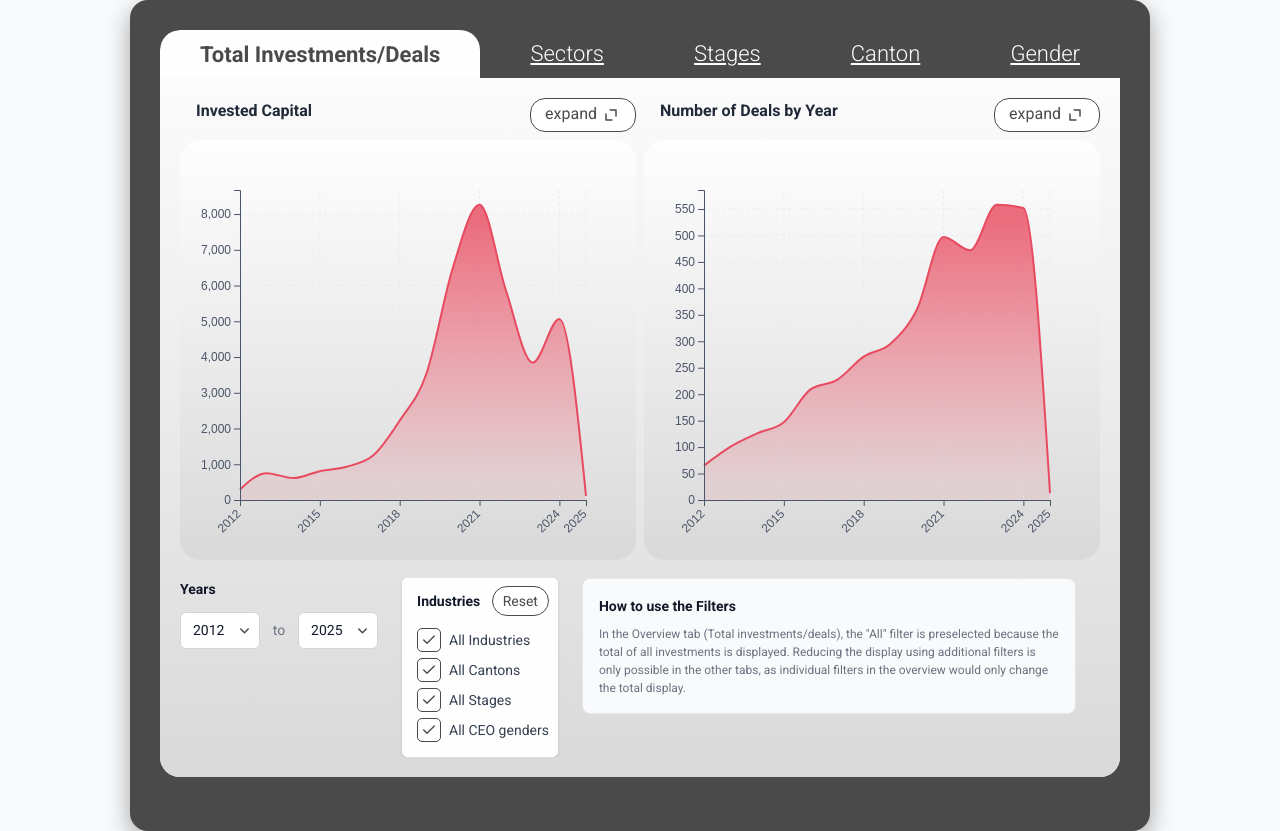
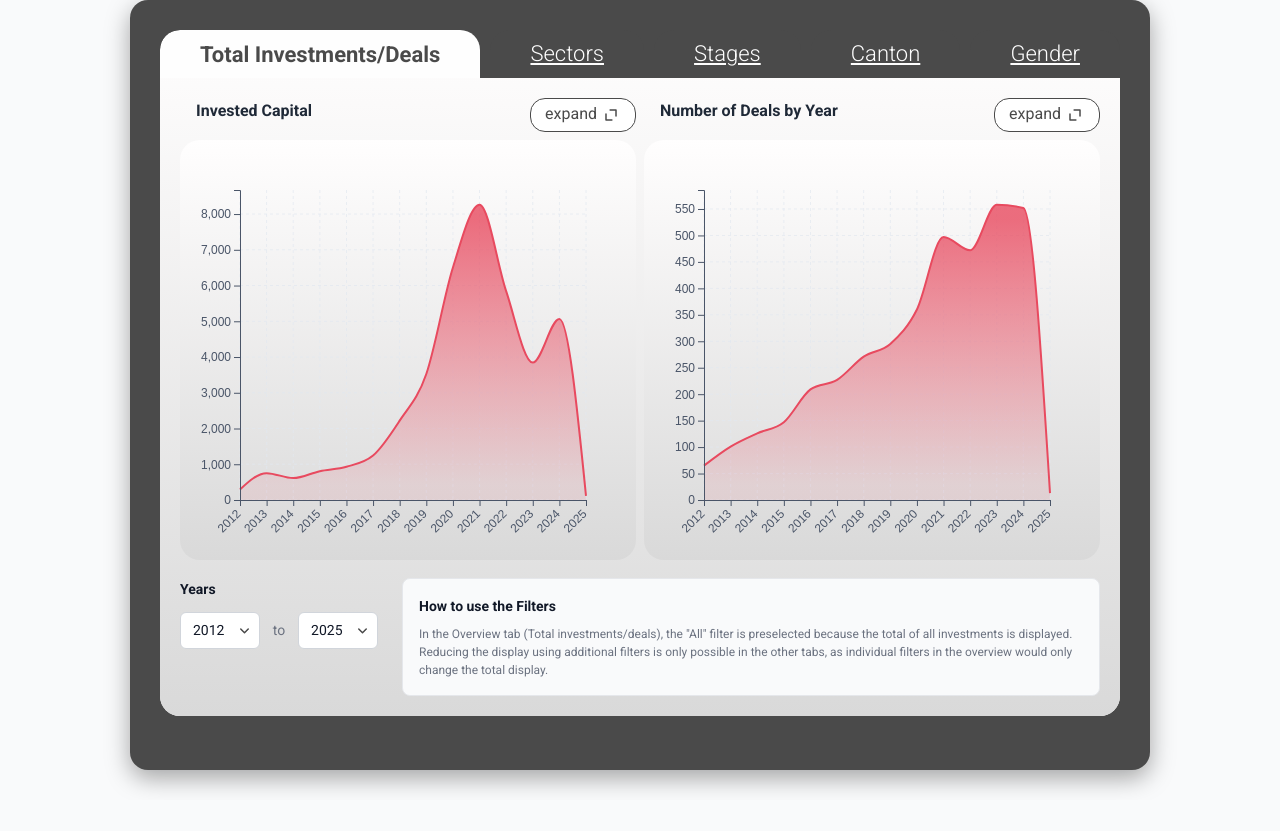
Before and after one commit to alionazherdetska/swiss-vc-dashboard, a React (Create React App) app: page / in a window 1280 px wide. After the commit the page ends 800 px from the top, so only its background shows below. Built offline with nearby package versions, Linux system fonts and the light colour scheme.

Commit message:
fixed the years range

```diff
--- a/src/components/charts/common/CreateAnalysisChart.js
+++ b/src/components/charts/common/CreateAnalysisChart.js
@@ -102,6 +102,7 @@ const createAnalysisChart = (config) => {
         const expandedNames = EXPANDED_ORDER_CODES.map((code) => codeToName[code]).filter(Boolean);
 
         // Names that are NOT explicitly exposed in expandedNames will be grouped into 'Other' in expanded view
+        // eslint-disable-next-line no-unused-vars
         const otherNamesForExpanded = OFFICIAL_CANTONS.map((c) => c.name).filter((n) => !expandedNames.includes(n));
 
         // Build category mapping for expanded data: map anything not in expandedNames -> 'Other'
@@ -216,6 +217,7 @@ const createAnalysisChart = (config) => {
         expandedCategories || categories
       );
 
+      // eslint-disable-next-line react-hooks/exhaustive-deps
       useEffect(() => {
         setModalSelectedCategories(expandedCategories || categories);
       }, [expandedCategories, categories]);
--- a/src/components/charts/common/D3AreaChart.js
+++ b/src/components/charts/common/D3AreaChart.js
@@ -68,15 +68,20 @@ const D3AreaChart = ({
 
     // Build a deduplicated, sorted array of data years so we can pick ticks
     const years = Array.from(new Set(data.map((d) => d.year))).sort((a, b) => a - b);
-
-    // Choose tick values so labels do not overlap: estimate ~60px per tick.
+    // If the years array is consecutive (e.g. 2012,2013,...,2025) or short enough
+    // to fit, show every year. Otherwise sample ticks based on chart width.
     const maxTicks = Math.max(1, Math.floor(chartWidth / 60));
-    const step = Math.max(1, Math.ceil(years.length / maxTicks));
-    const tickValues = [];
-    for (let i = 0; i < years.length; i += step) tickValues.push(years[i]);
-    // Ensure last year is included
-    if (tickValues[tickValues.length - 1] !== years[years.length - 1]) {
-      tickValues.push(years[years.length - 1]);
+    const isConsecutive = years.length > 1 && years.every((y, i) => i === 0 || y === years[i - 1] + 1);
+    let tickValues = [];
+    if (isConsecutive || years.length <= maxTicks) {
+      tickValues = years.slice();
+    } else {
+      const step = Math.max(1, Math.ceil(years.length / maxTicks));
+      for (let i = 0; i < years.length; i += step) tickValues.push(years[i]);
+      // Ensure last year is included
+      if (tickValues[tickValues.length - 1] !== years[years.length - 1]) {
+        tickValues.push(years[years.length - 1]);
+      }
     }
 
     const yTicks = yScale.ticks();
--- a/src/components/charts/common/D3MultiSeriesChart.js
+++ b/src/components/charts/common/D3MultiSeriesChart.js
@@ -136,18 +136,6 @@ const D3MultiSeriesChart = ({
       .domain([0, maxValue * 1.1])
       .range([chartHeight, 0]);
 
-    g.selectAll(".grid-x")
-      .data(years)
-      .enter()
-      .append("line")
-      .attr("class", "grid-x")
-      .attr("x1", (d) => xScale(d) + xScale.bandwidth() / 2)
-      .attr("x2", (d) => xScale(d) + xScale.bandwidth() / 2)
-      .attr("y1", 0)
-      .attr("y2", chartHeight)
-      .style("stroke", GRID_STROKE)
-      .style("stroke-width", 0.5)
-      .style("opacity", 0.5);
 
     g.selectAll(".grid-y")
       .data(yScale.ticks())
@@ -162,11 +150,21 @@ const D3MultiSeriesChart = ({
       .style("stroke-width", 0.5)
       .style("opacity", 0.5);
 
-    // Choose tick values so labels do not overlap: estimate max ticks by
-    // allowing ~60px per tick label, then sample the years array accordingly.
+    // Choose tick values so labels do not overlap: show all years when the
+    // years array is consecutive (e.g., 2012..2025) or small enough to fit,
+    // otherwise sample based on chart width (~60px per tick).
     const maxTicks = Math.max(1, Math.floor(chartWidth / 60));
-    const step = Math.max(1, Math.ceil(years.length / maxTicks));
-    const tickValues = years.filter((_, i) => i % step === 0);
+    const isConsecutive = years.length > 1 && years.every((y, i) => i === 0 || y === years[i - 1] + 1);
+    let tickValues = [];
+    if (isConsecutive || years.length <= maxTicks) {
+      tickValues = years.slice();
+    } else {
+      const step = Math.max(1, Math.ceil(years.length / maxTicks));
+      for (let i = 0; i < years.length; i += step) tickValues.push(years[i]);
+      if (tickValues[tickValues.length - 1] !== years[years.length - 1]) {
+        tickValues.push(years[years.length - 1]);
+      }
+    }
 
     const xAxis = g
       .append("g")
--- a/src/components/filters/FilterPanel.js
+++ b/src/components/filters/FilterPanel.js
@@ -53,6 +53,7 @@ const FilterPanel = ({
     [OTHER_CANTON_CODES_LOCAL]
   );
 
+  // eslint-disable-next-line react-hooks/exhaustive-deps
   const displayCantons = useMemo(() => [...allowedCantons, { name: "Other", code: "OTHER" }], [allowedCantons]);
 
   // Determine which filter should be primary (checkboxes with colors)
@@ -162,30 +163,7 @@ const FilterPanel = ({
             </div>
           </Section>
 
-          {/* Column 2: All filters as checkboxes with reset inside */}
-          <Section title="Industries" onReset={resetFilters}>
-            <div className={styles.overviewCheckboxes}>
-              <label className={`${styles.itemLabel}`}>
-                <input type="checkbox" checked={true} disabled className={`${styles.checkbox}`} />
-                <span className={styles.labelText}>All Industries</span>
-              </label>
-
-              <label className={`${styles.itemLabel}`}>
-                <input type="checkbox" checked={true} disabled className={`${styles.checkbox}`} />
-                <span className={styles.labelText}>All Cantons</span>
-              </label>
-
-              <label className={`${styles.itemLabel}`}>
-                <input type="checkbox" checked={true} disabled className={`${styles.checkbox}`} />
-                <span className={styles.labelText}>All Stages</span>
-              </label>
-
-              <label className={`${styles.itemLabel}`}>
-                <input type="checkbox" checked={true} disabled className={`${styles.checkbox}`} />
-                <span className={styles.labelText}>All CEO genders</span>
-              </label>
-            </div>
-          </Section>
+          {/* Column 2 removed for the Timeline overview per design (no boxed header or checkboxes) */}
 
           {/* Column 3 removed - reset now inside Industries section */}
 
--- a/src/components/filters/FilterPanel.module.css
+++ b/src/components/filters/FilterPanel.module.css
@@ -64,7 +64,7 @@ select.inputSmall::-ms-expand {
 
 .filtersRowOverview {
   display: grid;
-  grid-template-columns: auto auto auto 1.5fr;
+  grid-template-columns: auto 1.5fr;
   gap: 1.5rem;
   align-items: start;
 }
```
